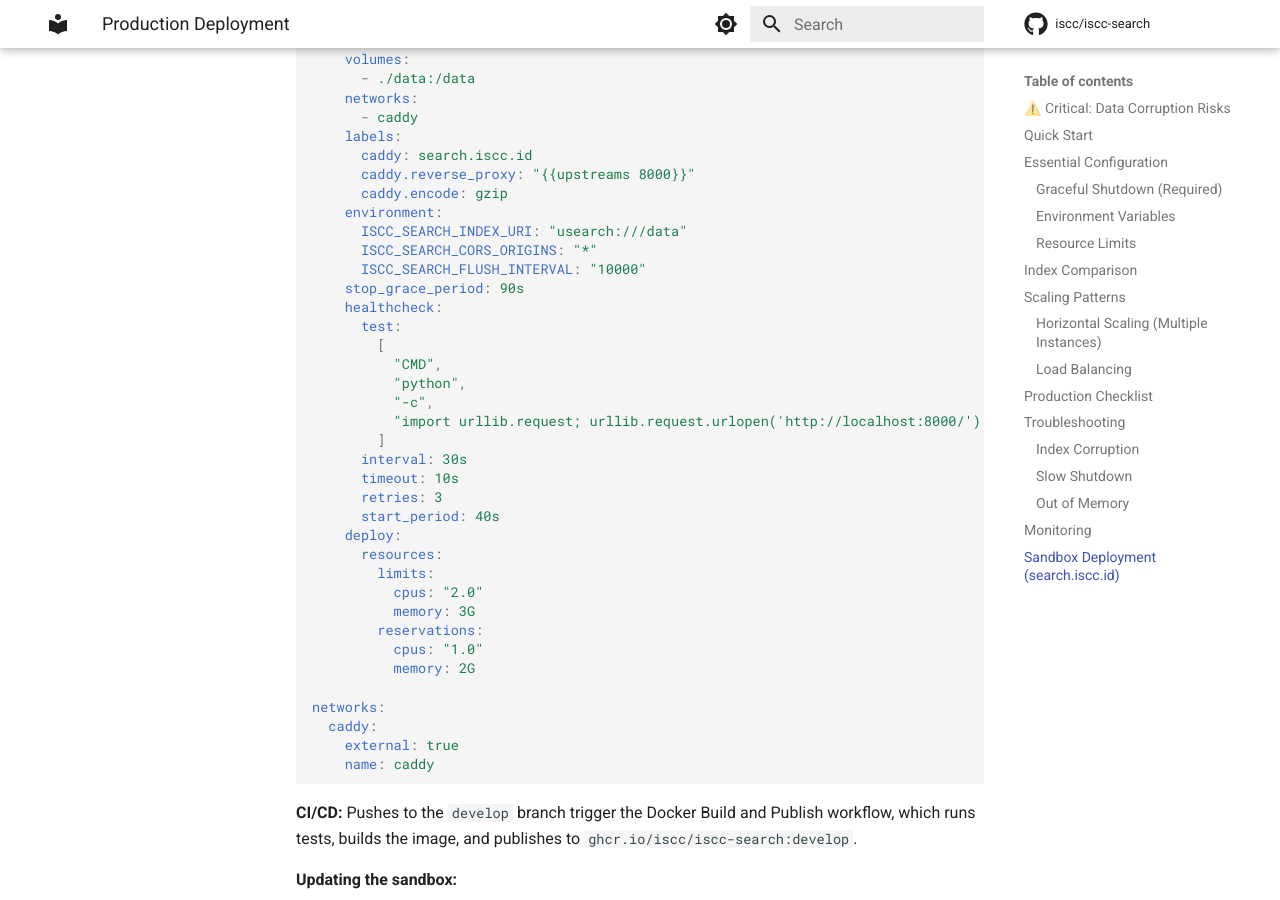
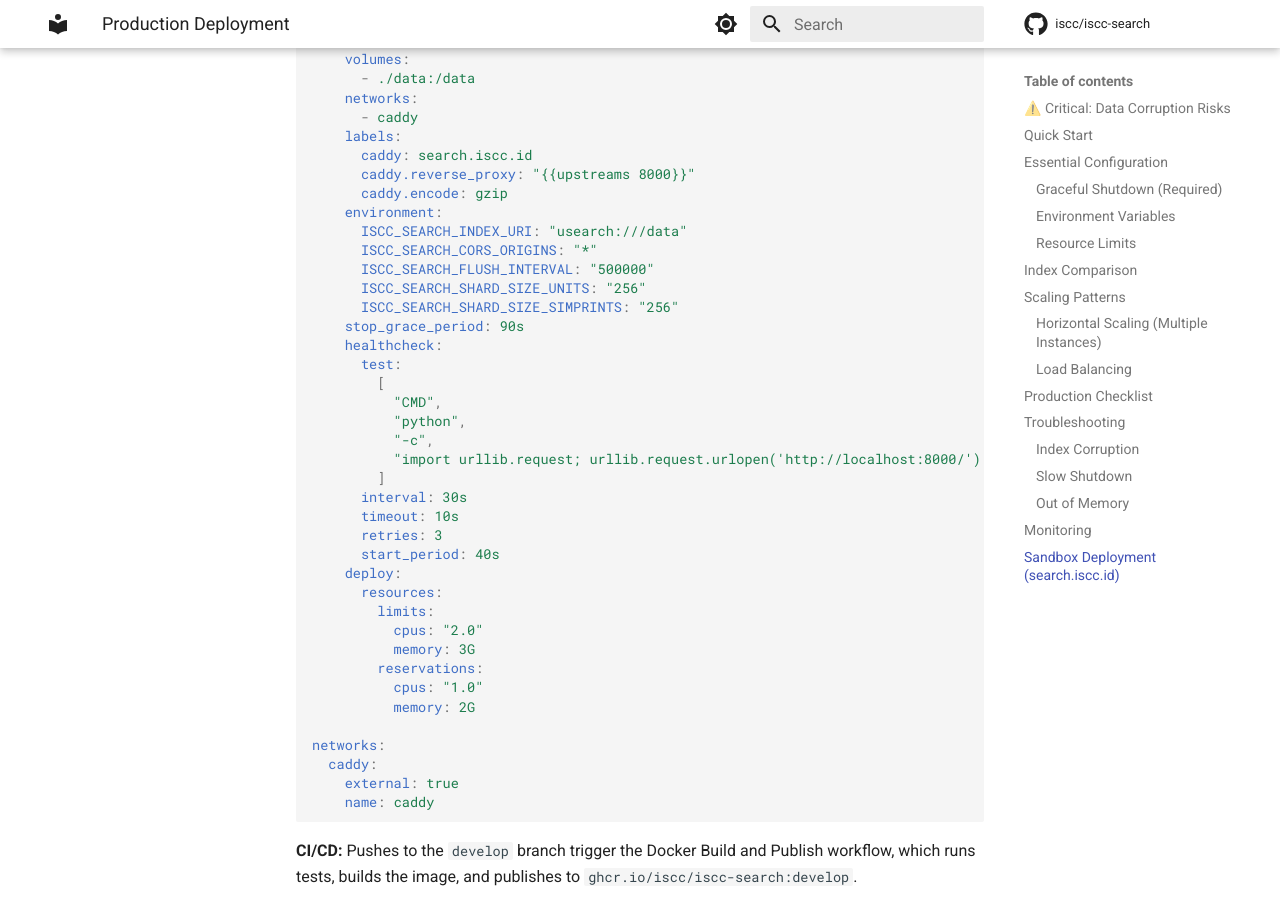
Before and after one commit to iscc/iscc-search, an MkDocs documentation site: the page built from docs/deployment.md, in a window 1280 px wide and 900 px high, scrolled down 5140 px. Built offline with MkDocs 1.6.1 and Material for MkDocs 9.7.7, drawn with Linux system fonts in a browser that asks for light colours; comment, search, counter and statistics services are not loaded.

Commit message:
docs: update sandbox compose with current flush_interval and shard sizes

```diff
--- a/docs/deployment.md
+++ b/docs/deployment.md
@@ -221,7 +221,9 @@ services:
     environment:
       ISCC_SEARCH_INDEX_URI: "usearch:///data"
       ISCC_SEARCH_CORS_ORIGINS: "*"
-      ISCC_SEARCH_FLUSH_INTERVAL: "10000"
+      ISCC_SEARCH_FLUSH_INTERVAL: "500000"
+      ISCC_SEARCH_SHARD_SIZE_UNITS: "256"
+      ISCC_SEARCH_SHARD_SIZE_SIMPRINTS: "256"
     stop_grace_period: 90s
     healthcheck:
       test:
```
